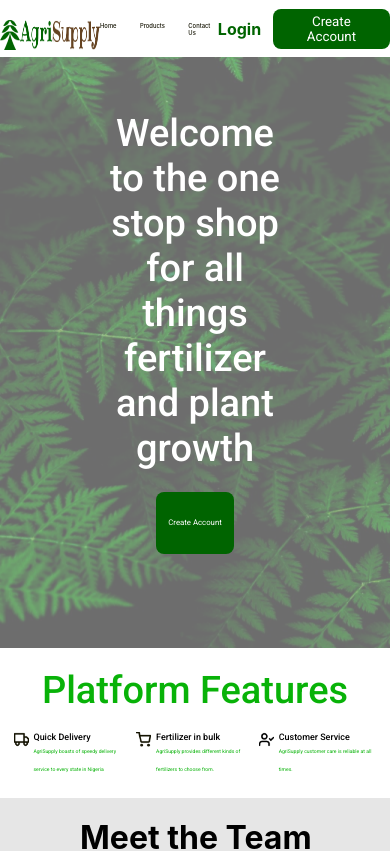
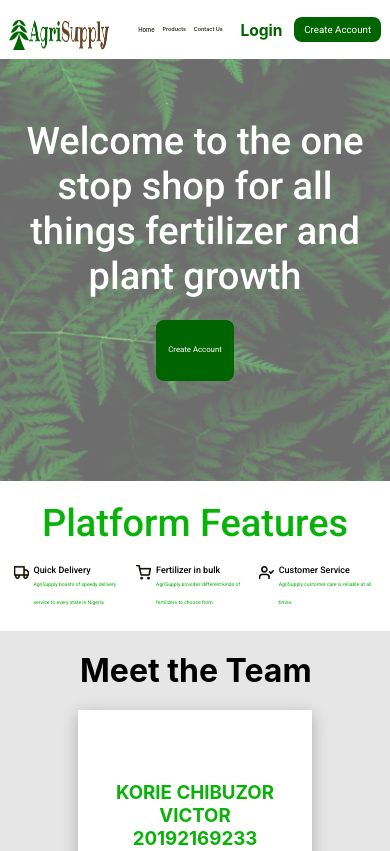
Before and after one commit to Maryann-01/AgroHub, a React (Create React App) app: page / in a window 390 px wide. Shown: the top 851 px of the page. Built offline with nearby package versions, Linux system fonts and the light colour scheme.

Commit message:
implemented change in the ui

```diff
--- a/src/components/Home/Home.css
+++ b/src/components/Home/Home.css
@@ -86,9 +86,13 @@ text-align: center;
 }
 
 @media screen and (max-width: 768px) {
+    .home-body{
+       height:50vh;
+    }
     .home-body h3{
     font-size: 38px;
     line-height: 45px;
+    width: 90vw;
     }
     .feat h2{
         font-size: 38px;
--- a/src/components/Navbar/Nav.css
+++ b/src/components/Navbar/Nav.css
@@ -50,12 +50,10 @@
     .navbar .logo{
         display: flex;
         flex-direction: row;
-        align-content: center;
-        justify-content: center;
-        padding-bottom: 7px;
-
-        /* width: 50px;
-        height: 30px; */
+        align-items: center;
+        /* justify-content: center; */
+        margin-bottom: 9px;
+        margin-right: 3vw;
     }
     .navbar .logo img{
         display: flex;
@@ -75,7 +73,23 @@
         font-weight: 500;
     }
     .nav-items .link{
-        font-size: 1.5vw;
+        font-size: 1.4vw;
         font-weight: 500;
     }
+    .nav-items,.nav-items .link{
+        gap:2vw;
+
+    }
+    .login-link{
+        font-size: 4vw;
+    }
+    .btn-div button{
+        padding: 12px 10px;
+        outline: none;
+        height:25px;
+        border:none;
+        display: flex;
+        align-items: center;
+        font-size: 2.5vw;
+    }
 }
```
